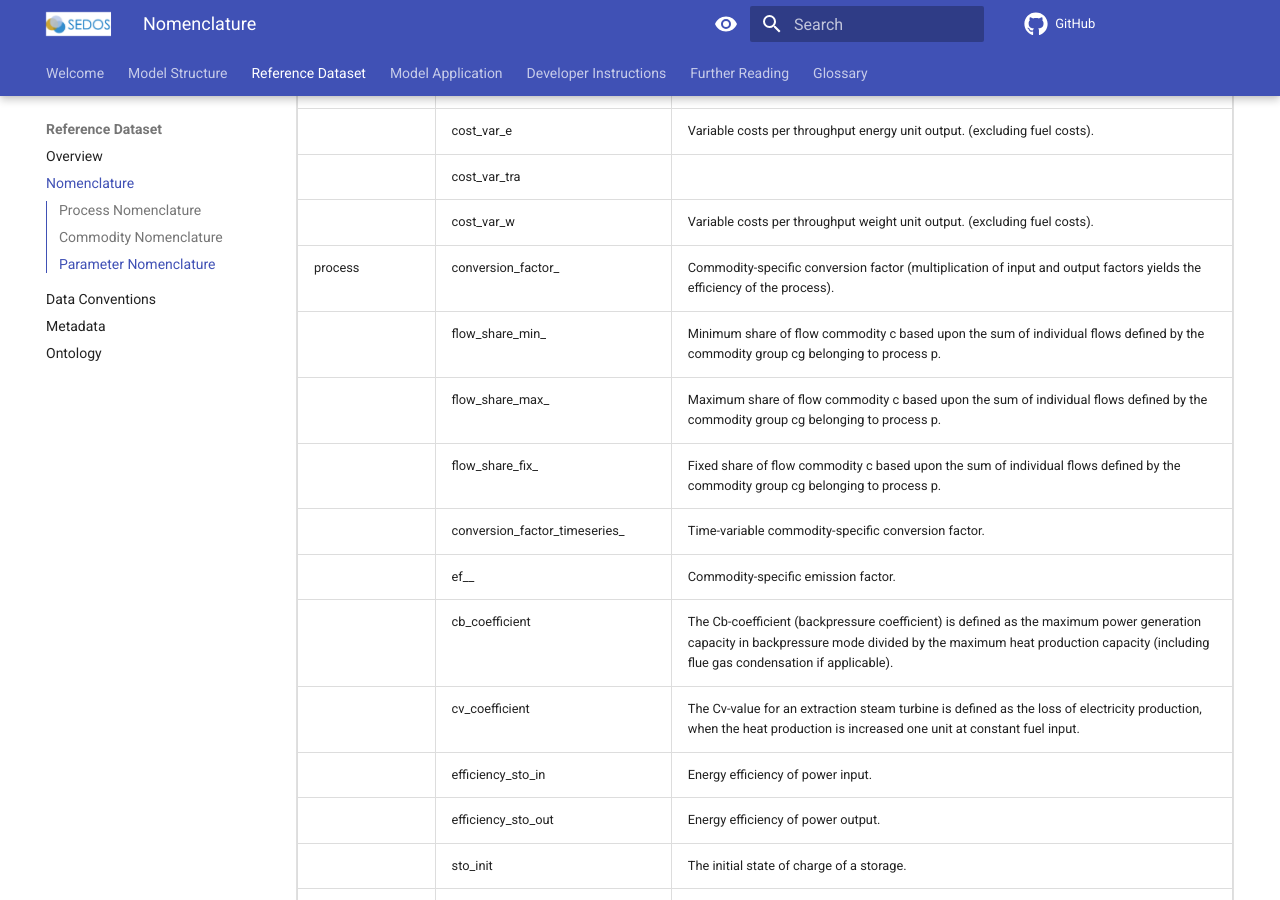
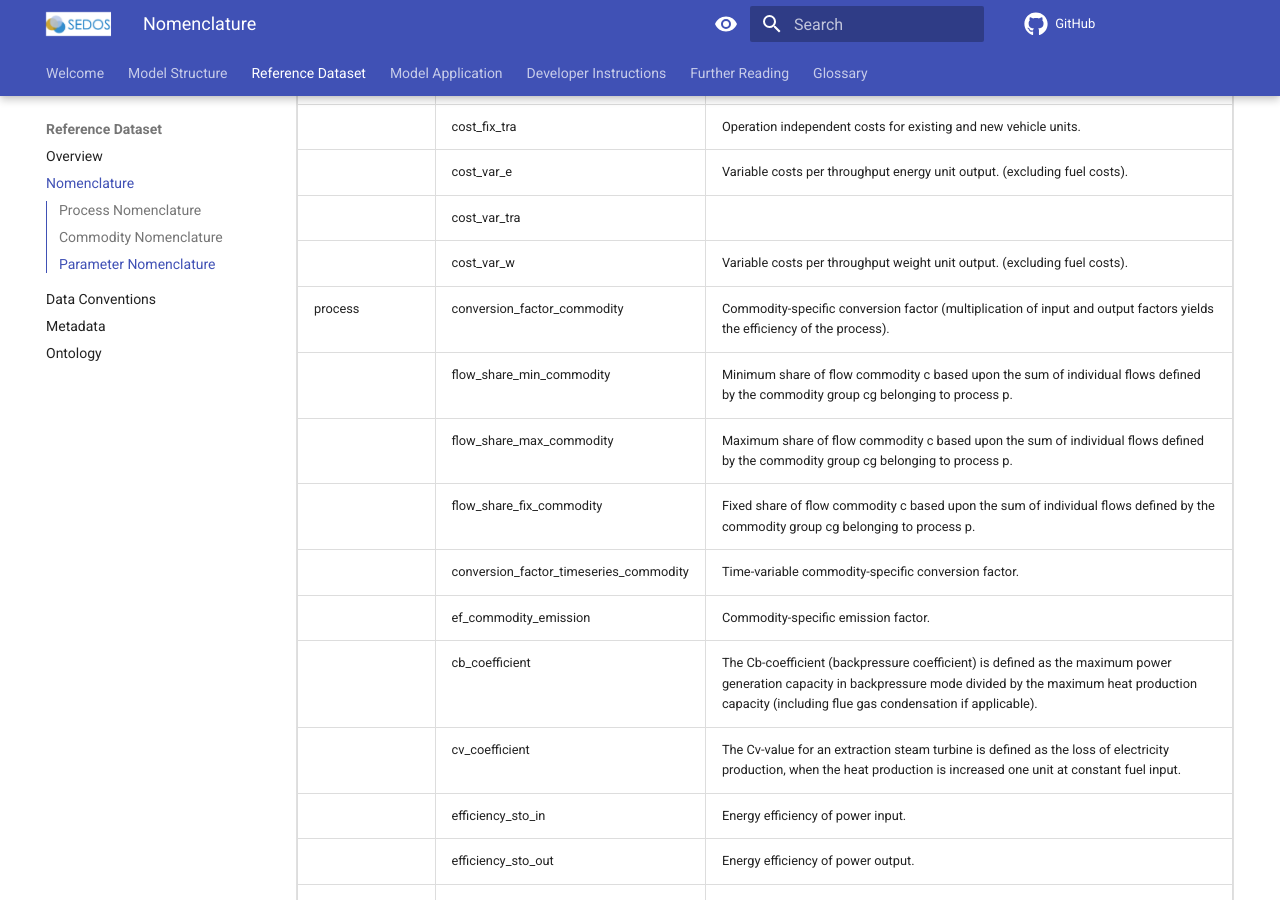
Before and after one commit to sedos-project/organization, an MkDocs documentation site: the page built from docs/visitor/data/nomenclature.md, in a window 1280 px wide and 900 px high, scrolled down 5444 px. Built offline with MkDocs 1.6.1 and Material for MkDocs 9.7.7, drawn with Linux system fonts in a browser that asks for light colours; comment, search, counter and statistics services are not loaded.

```diff
--- a/docs/visitor/data/nomenclature.md
+++ b/docs/visitor/data/nomenclature.md
@@ -237,12 +237,12 @@ th {
 |                  | cost_var_e                               | Variable costs per throughput energy unit output. (excluding fuel costs).                                                                                                                                               |
 |                  | cost_var_tra                             |                                                                                                                                                                                                                         |
 |                  | cost_var_w                               | Variable costs per throughput weight unit output. (excluding fuel costs).                                                                                                                                               |
-| process          | conversion_factor_<commodity>            | Commodity-specific conversion factor (multiplication of input and output factors yields the efficiency of the process).                                                                                                 |
-|                  | flow_share_min_<commodity>               | Minimum share of flow commodity c based upon the sum of individual flows defined by the commodity group cg belonging to process p.                                                                                      |
-|                  | flow_share_max_<commodity>               | Maximum share of flow commodity c based upon the sum of individual flows defined by the commodity group cg belonging to process p.                                                                                      |
-|                  | flow_share_fix_<commodity>               | Fixed share of flow commodity c based upon the sum of individual flows defined by the commodity group cg belonging to process p.                                                                                        |
-|                  | conversion_factor_timeseries_<commodity> | Time-variable commodity-specific conversion factor.                                                                                                                                                                     |
-|                  | ef_<commodity>_<emission>                | Commodity-specific emission factor.                                                                                                                                                                                     |
+| process          | conversion_factor_commodity              | Commodity-specific conversion factor (multiplication of input and output factors yields the efficiency of the process).                                                                                                 |
+|                  | flow_share_min_commodity               | Minimum share of flow commodity c based upon the sum of individual flows defined by the commodity group cg belonging to process p.                                                                                      |
+|                  | flow_share_max_commodity               | Maximum share of flow commodity c based upon the sum of individual flows defined by the commodity group cg belonging to process p.                                                                                      |
+|                  | flow_share_fix_commodity               | Fixed share of flow commodity c based upon the sum of individual flows defined by the commodity group cg belonging to process p.                                                                                        |
+|                  | conversion_factor_timeseries_commodity | Time-variable commodity-specific conversion factor.                                                                                                                                                                     |
+|                  | ef_commodity_emission                | Commodity-specific emission factor.                                                                                                                                                                                     |
 |                  | cb_coefficient                           | The Cb-coefficient (backpressure coefficient) is defined as the maximum power generation capacity in backpressure mode divided by the maximum heat production capacity (including flue gas condensation if applicable). |
 |                  | cv_coefficient                           | The Cv-value for an extraction steam turbine is defined as the loss of electricity production, when the heat production is increased one unit at constant fuel input.                                                   |
 |                  | efficiency_sto_in                        | Energy efficiency of power input.                                                                                                                                                                                       |
```
Also changed, not shown: docs/index.md (+1 -1 lines), docs/visitor/structure/transport.md (+27 -27 lines).
